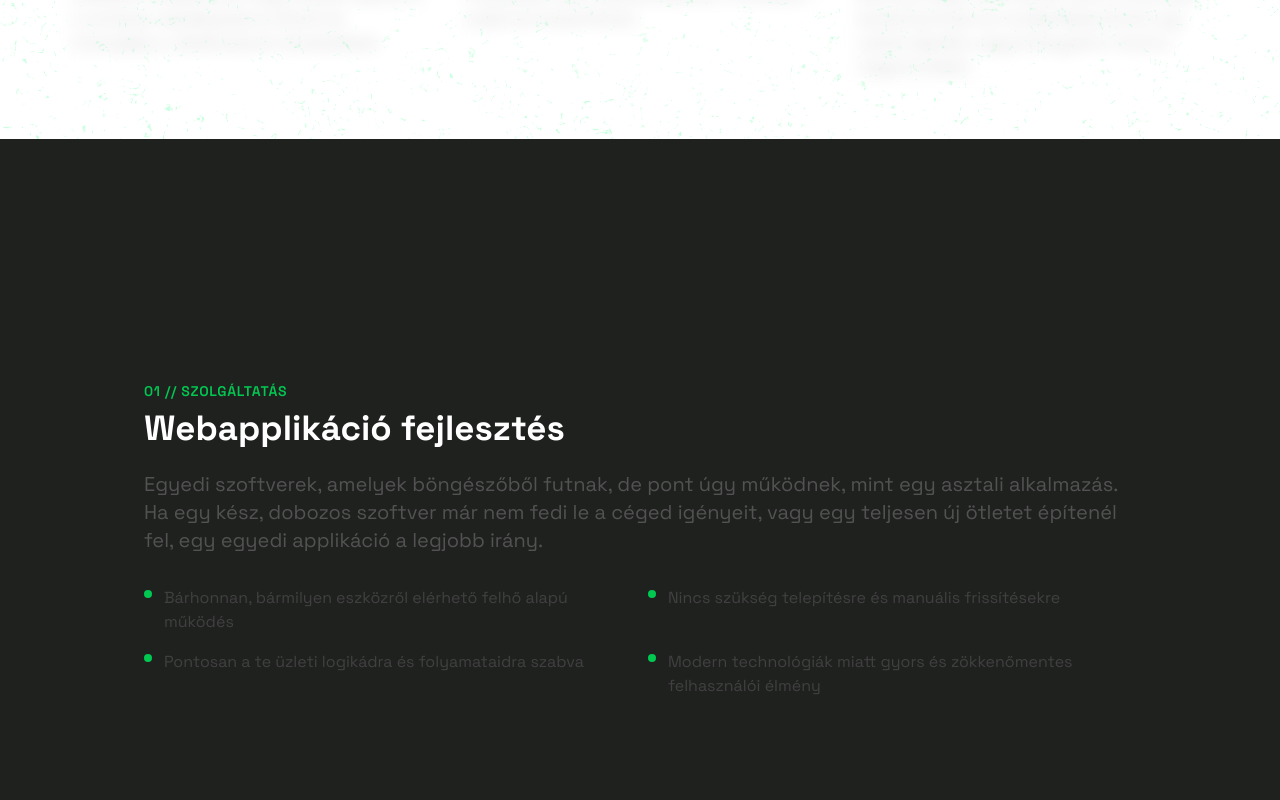
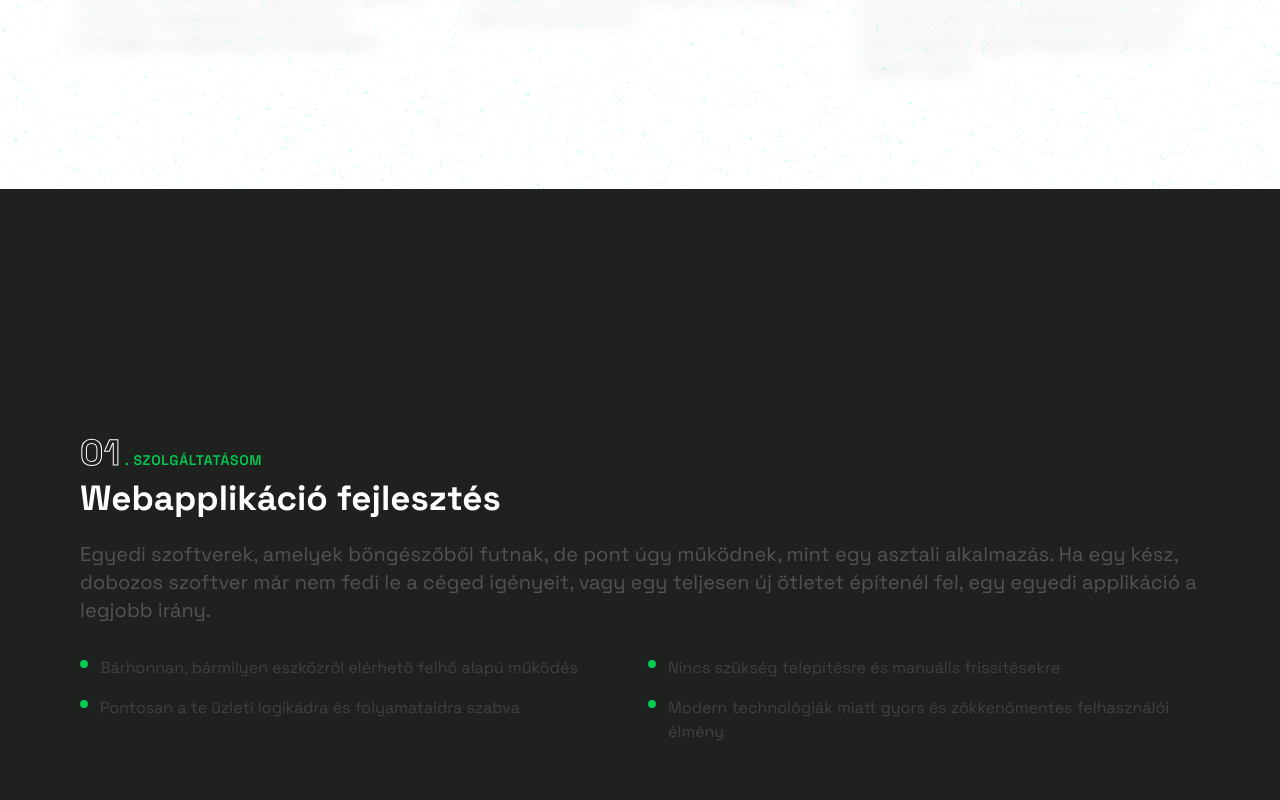
Before and after one commit to Quruzslo/PreferSite, a Next.js app: page / in a window 1280 px wide. Shown: the part 1800-2600 px from the top of the page. Built offline with nearby package versions, Linux system fonts and the light colour scheme.

Commit message:
service section scroll into , ha 10% látszódik

```diff
--- a/components/ServicesSection/Services.tsx
+++ b/components/ServicesSection/Services.tsx
@@ -1,8 +1,8 @@
 "use client";
 import myServices from "./MyServices";
 import { motion, Variants } from "motion/react";
+import { useRef } from "react";
 
-// A te tökéletes animációd maradt!
 const servicesVariants: Variants = {
   hidden: {
     scaleX: 0,
@@ -19,26 +19,44 @@ const servicesVariants: Variants = {
 };
 
 export default function Services() {
+  // ref a külső konténernek
+  const containerRef = useRef<HTMLDivElement>(null);
+
   return (
-    <div className="relative flex w-full flex-col">
+    // viewport figyelő konti
+    <motion.div
+      ref={containerRef}
+      // Behúzza az elem tetejéhez a viewportot
+      onViewportEnter={() => {
+        containerRef.current?.scrollIntoView({
+          behavior: "smooth",
+          block: "start",
+        });
+      }}
+      viewport={{ amount: 0.1 }}
+      className="relative scroll-snap-wrapper flex h-[100dvh] w-full flex-col overflow-y-auto snap-y snap-mandatory scroll-smooth mt-[50px]"
+    >
       {myServices.map((service) => (
         <motion.section
           key={service.id}
           initial="hidden"
           whileInView="visible"
-          viewport={{ amount: 0.3, once: false }}
-          className="flex flex-col justify-center bg-transparent overflow-hidden"
+          viewport={{ amount: 0.2, once: false }}
+          className="flex min-h-[max(100dvh,450px)] h-auto w-full shrink-0 snap-start flex-col justify-center overflow-hidden bg-transparent snap-always"
         >
           <motion.div
             variants={servicesVariants}
             style={{ transformOrigin: "left center" }}
-            className="bg-dark-color min-h-screen w-full flex flex-col justify-center"
+            className="bg-dark-color flex flex-1 w-full flex-col justify-center pt-[110px] pb-[40px] md:pt-0 md:pb-0"
           >
-            <div className="mx-auto max-w-5xl px-4">
-              <span className="text-sm font-semibold uppercase tracking-wider text-green-500 ">
-                0{service.id + 1} // Szolgáltatás
+            <div className="mx-auto w-[90%] max-w-[2560px] px-4">
+              <span className="text-sm font-semibold uppercase tracking-wider text-green-500">
+                <span className="text-4xl font-extrabold text-transparent [-webkit-text-stroke:1px_#ffffff]">
+                  0{service.id + 1}
+                </span>{" "}
+                . szolgáltatásom
               </span>
-              <h2 className="mt-2 text-3xl font-bold md:text-5xl lg:text-6xl text-white">
+              <h2 className="mt-2 text-3xl font-bold text-white md:text-5xl lg:text-6xl">
                 {service.title}
               </h2>
               <p className="mt-6 text-lg text-neutral-600 dark:text-neutral-400 md:text-xl">
@@ -60,6 +78,6 @@ export default function Services() {
           </motion.div>
         </motion.section>
       ))}
-    </div>
+    </motion.div>
   );
 }
--- a/lib/mouseFollowerElement.tsx
+++ b/lib/mouseFollowerElement.tsx
@@ -38,7 +38,7 @@ export default function MouseFollowerElement() {
       }
     };
 
-    // Közvetlen DOM frissítés a képkockák igazításához (60/120 FPS)
+    // Közvetlen DOM frissítés a képkockák igazításához
     const updatePosition = () => {
       const transformValue = `translate3d(${mouseX}px, ${mouseY}px, 0) translate(-50%, -50%)`;
 
```
Also changed, not shown: app/globals.css.
